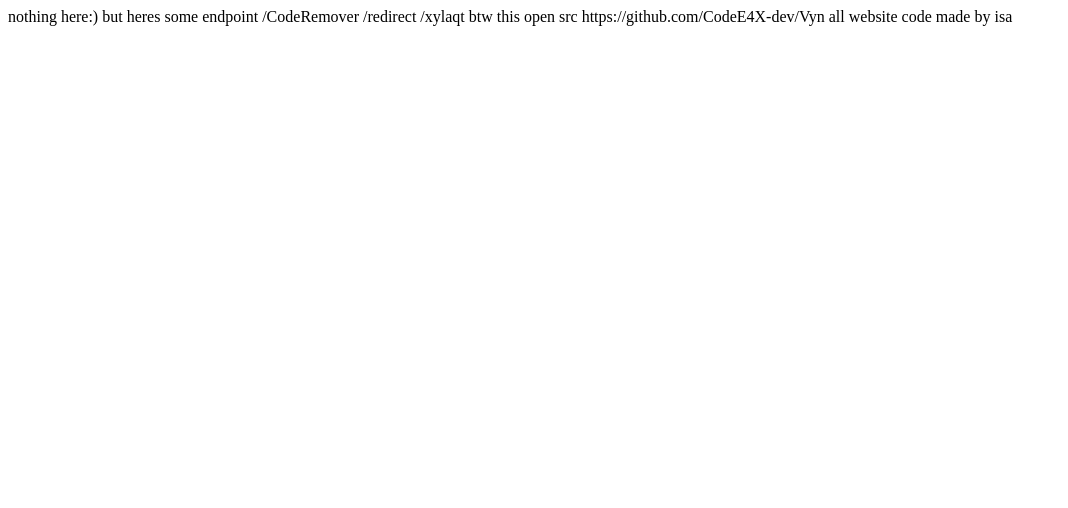
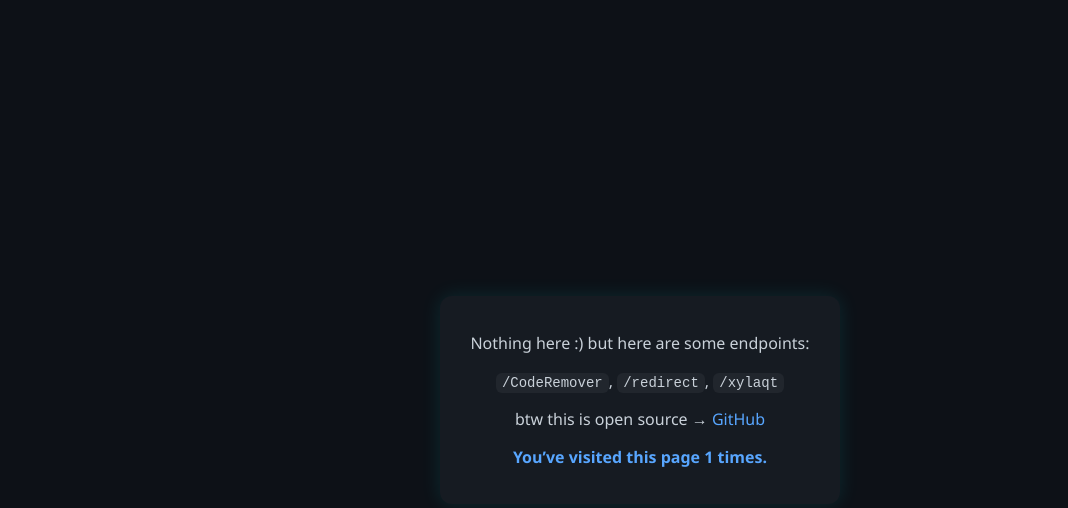
Before and after one commit to CodeE4X-dev/Vyn, a website: page index.html in a window 1280 px wide. Shown: the whole page, without its empty margins (0-1068 px from the left). Drawn offline with Linux system fonts and the light colour scheme.

Commit message:
Update index.html

```diff
--- a/index.html
+++ b/index.html
@@ -1 +1,72 @@
-nothing here:) but heres some endpoint /CodeRemover /redirect /xylaqt btw this open src https://github.com/CodeE4X-dev/Vyn all website code made by isa
+<!DOCTYPE html>
+<html lang="en">
+<head>
+  <meta charset="UTF-8" />
+  <title>Vyn</title>
+  <style>
+    body {
+      background-color: #0d1117;
+      color: #c9d1d9;
+      font-family: 'Segoe UI', sans-serif;
+      display: flex;
+      flex-direction: column;
+      align-items: center;
+      justify-content: center;
+      height: 100vh;
+      margin: 0;
+      text-align: center;
+    }
+
+    .container {
+      background: #161b22;
+      padding: 20px 30px;
+      border-radius: 12px;
+      box-shadow: 0 0 20px rgba(0, 255, 255, 0.1);
+      max-width: 90%;
+    }
+
+    .visitor {
+      margin-top: 15px;
+      font-weight: bold;
+      color: #58a6ff;
+    }
+
+    code {
+      background: #21262d;
+      padding: 2px 6px;
+      border-radius: 6px;
+      font-size: 14px;
+    }
+
+    a {
+      color: #58a6ff;
+      text-decoration: none;
+    }
+
+    a:hover {
+      text-decoration: underline;
+    }
+  </style>
+</head>
+<body>
+  <div class="container">
+    <p>Nothing here :) but here are some endpoints:</p>
+    <p>
+      <code>/CodeRemover</code>,
+      <code>/redirect</code>,
+      <code>/xylaqt</code>
+    </p>
+    <p>btw this is open source → <a href="https://github.com/CodeE4X-dev/Vyn" target="_blank">GitHub</a></p>
+    <p class="visitor">You’ve visited this page <span id="view-count">0</span> times.</p>
+  </div>
+
+  <script>
+    document.addEventListener("DOMContentLoaded", function () {
+      let views = localStorage.getItem("profileViews") || 0;
+      views = parseInt(views) + 1;
+      localStorage.setItem("profileViews", views);
+      document.getElementById("view-count").textContent = views;
+    });
+  </script>
+</body>
+</html>
```
